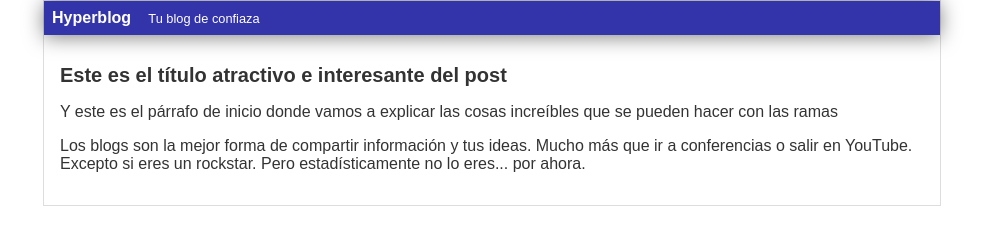
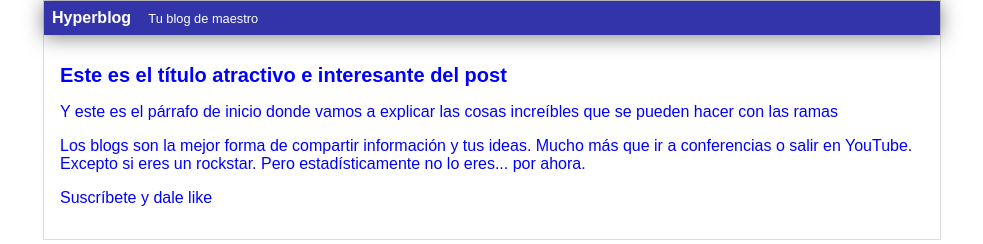
Before and after one commit to Diego024/Blog-de-Git, a plain HTML site: page blogpost.html in a window 1280 px wide. Shown: the whole page, without its empty margins (148-1131 px from the left). Drawn offline with Linux system fonts and the light colour scheme.

Commit message:
Agregué suscripción, cambié la cabecera maestra y puse todo azul

```diff
--- a/blogpost.html
+++ b/blogpost.html
@@ -11,12 +11,13 @@
     <body>
         <div id="container">
             <div id="cabecera">
-                Hyperblog <span id="tagline">Tu blog de confiaza</span>
+                Hyperblog <span id="tagline">Tu blog de maestro</span>
             </div>
             <div id="post">
                 <h1>Este es el título atractivo e interesante del post</h1>
                 <p>Y este es el párrafo de inicio donde vamos a explicar las cosas increíbles que se pueden hacer con las ramas</p>
                 <p>Los blogs son la mejor forma de compartir información y tus ideas. Mucho más que ir a conferencias o salir en YouTube. Excepto si eres un rockstar. Pero estadísticamente no lo eres... por ahora.</p>
+                <p>Suscríbete y dale like</p>
             </div>
         </div>
     </body>
--- a/css/estilos.css
+++ b/css/estilos.css
@@ -1,7 +1,7 @@
 body {
     text-align: center;
     font-family: 'Arial';
-    color: #333;
+    color: blue;
     margin: 0;
     padding: 0;
 }
```
